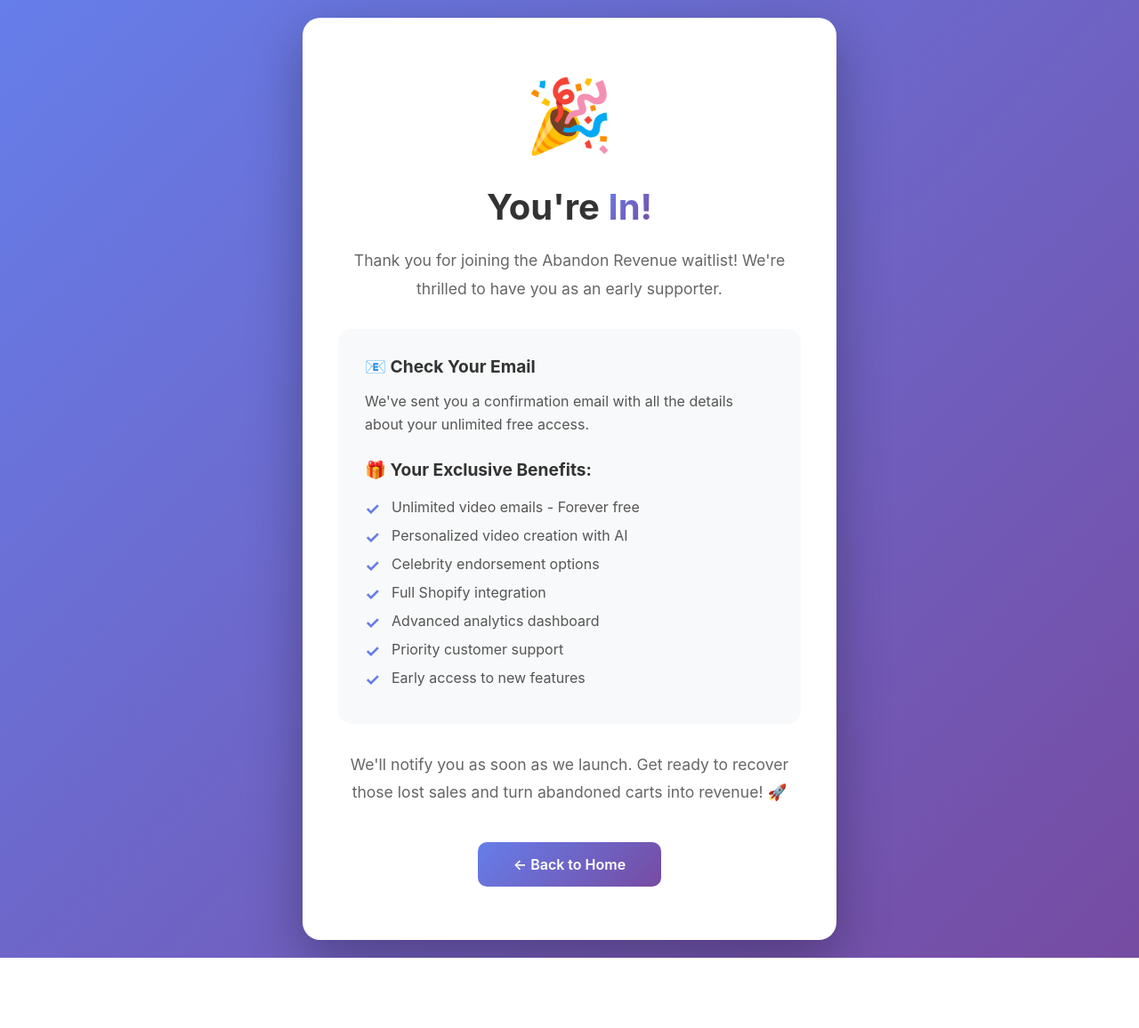
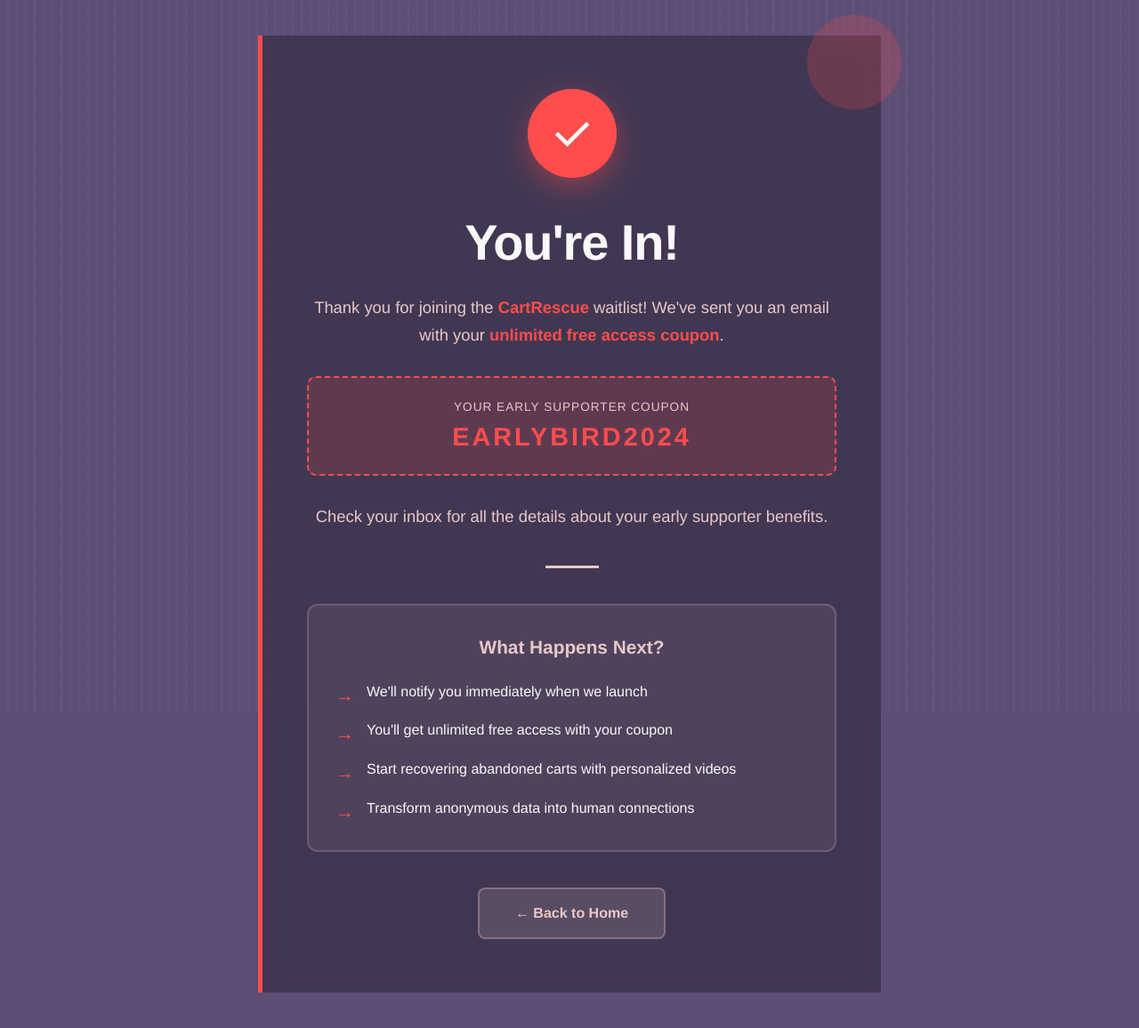
Before and after one commit to Eng-HassanRaza/abandonrevenue_shopify_project, a Django app: page /thank-you/ in a window 1280 px wide. Shown: the whole page at 89% size. Before the commit the page ends 1077 px from the top, so only its background shows below. Run offline with Django 4.2, Linux system fonts and the light colour scheme.

Commit message:
update html pages desing

```diff
--- a/waitlist/templates/waitlist/thank_you.html
+++ b/waitlist/templates/waitlist/thank_you.html
@@ -3,7 +3,7 @@
 <head>
     <meta charset="UTF-8">
     <meta name="viewport" content="width=device-width, initial-scale=1.0">
-    <title>Thank You - Abandon Revenue</title>
+    <title>You're In! - CartRescue</title>
     <style>
         * {
             margin: 0;
@@ -12,172 +12,246 @@
         }
 
         body {
-            font-family: -apple-system, BlinkMacSystemFont, 'Segoe UI', Roboto, 'Helvetica Neue', Arial, sans-serif;
-            background: linear-gradient(135deg, #667eea 0%, #764ba2 100%);
+            font-family: 'Helvetica Neue', -apple-system, BlinkMacSystemFont, 'Segoe UI', Roboto, Arial, sans-serif;
+            background: #5D4E75;
+            color: #F8F8F8;
             min-height: 100vh;
+            overflow-x: hidden;
+            position: relative;
             display: flex;
             align-items: center;
             justify-content: center;
-            padding: 20px;
+            padding: 40px 20px;
+        }
+
+        .waveform-bg {
+            position: fixed;
+            top: 0;
+            left: 0;
+            width: 100%;
+            height: 100%;
+            opacity: 0.03;
+            z-index: 0;
+            pointer-events: none;
+            background-image:
+                repeating-linear-gradient(90deg, transparent 0px, transparent 8px, #F8F8F8 8px, #F8F8F8 10px),
+                repeating-linear-gradient(0deg, transparent 0px, transparent 20px, #F8F8F8 20px, #F8F8F8 21px);
         }
 
         .container {
-            max-width: 600px;
+            position: relative;
+            z-index: 1;
+            max-width: 700px;
             width: 100%;
-            background: white;
-            border-radius: 20px;
-            padding: 60px 40px;
-            box-shadow: 0 20px 60px rgba(0, 0, 0, 0.3);
+            background: rgba(0, 0, 0, 0.3);
+            padding: 60px 50px;
+            border-left: 5px solid #FF4D4D;
+            backdrop-filter: blur(10px);
+        }
+
+        .container::before {
+            content: '';
+            position: absolute;
+            top: -20px;
+            right: -20px;
+            width: 100px;
+            height: 100px;
+            background: #FF4D4D;
+            opacity: 0.15;
+            border-radius: 50%;
+            animation: pulse 2s ease-in-out infinite;
+        }
+
+        @keyframes pulse {
+            0%, 100% { transform: scale(1); opacity: 0.15; }
+            50% { transform: scale(1.1); opacity: 0.25; }
+        }
+
+        .checkmark {
+            width: 100px;
+            height: 100px;
+            border-radius: 50%;
+            background: #FF4D4D;
+            margin: 0 auto 40px;
+            display: flex;
+            align-items: center;
+            justify-content: center;
+            font-size: 3.5rem;
+            color: #F8F8F8;
+            box-shadow: 0 10px 30px rgba(255, 77, 77, 0.4);
+            animation: checkPulse 1.5s ease-in-out;
+        }
+
+        @keyframes checkPulse {
+            0% { transform: scale(0.8); opacity: 0; }
+            50% { transform: scale(1.1); }
+            100% { transform: scale(1); opacity: 1; }
+        }
+
+        h1 {
+            font-size: clamp(2.5rem, 5vw, 3.5rem);
+            color: #F8F8F8;
+            margin-bottom: 25px;
+            font-weight: 700;
+            text-align: center;
+            letter-spacing: -0.02em;
+        }
+
+        .message {
+            font-size: 1.15rem;
+            color: #E8C8C8;
+            margin-bottom: 25px;
+            line-height: 1.7;
             text-align: center;
         }
 
-        .success-icon {
-            font-size: 80px;
-            margin-bottom: 30px;
-            animation: bounce 1s ease;
-        }
-
-        @keyframes bounce {
-            0%, 20%, 50%, 80%, 100% {
-                transform: translateY(0);
-            }
-            40% {
-                transform: translateY(-30px);
-            }
-            60% {
-                transform: translateY(-15px);
-            }
-        }
-
-        h1 {
-            font-size: 2.5rem;
-            color: #333;
-            margin-bottom: 20px;
+        .highlight {
+            color: #FF4D4D;
             font-weight: 700;
         }
 
-        .highlight {
-            background: linear-gradient(135deg, #667eea 0%, #764ba2 100%);
-            -webkit-background-clip: text;
-            -webkit-text-fill-color: transparent;
-            background-clip: text;
-            font-weight: 700;
+        .divider {
+            width: 60px;
+            height: 3px;
+            background: #E8C8C8;
+            margin: 40px auto;
         }
 
-        .message {
-            font-size: 1.1rem;
-            color: #666;
-            margin-bottom: 30px;
-            line-height: 1.8;
+        .next-steps {
+            background: rgba(232, 200, 200, 0.08);
+            padding: 35px 30px;
+            border-radius: 12px;
+            border: 2px solid rgba(232, 200, 200, 0.2);
+            margin-top: 40px;
         }
 
-        .info-box {
-            background: #f8f9fa;
-            padding: 30px;
-            border-radius: 15px;
-            margin: 30px 0;
-            text-align: left;
+        .next-steps h2 {
+            font-size: 1.3rem;
+            color: #E8C8C8;
+            margin-bottom: 25px;
+            text-align: center;
+            font-weight: 600;
         }
 
-        .info-box h3 {
-            color: #333;
-            margin-bottom: 15px;
-            font-size: 1.2rem;
+        .step {
+            margin-bottom: 18px;
+            color: #F8F8F8;
+            font-size: 1rem;
+            padding-left: 35px;
+            position: relative;
+            line-height: 1.6;
         }
 
-        .info-box p {
-            color: #555;
-            line-height: 1.6;
-            margin-bottom: 15px;
+        .step::before {
+            content: "→";
+            position: absolute;
+            left: 0;
+            color: #FF4D4D;
+            font-weight: bold;
+            font-size: 1.3rem;
         }
 
-        .info-box ul {
-            list-style: none;
-            margin-top: 20px;
+        .step:last-child {
+            margin-bottom: 0;
         }
 
-        .info-box li {
-            margin-bottom: 12px;
-            padding-left: 30px;
-            position: relative;
-            color: #555;
+        .coupon-highlight {
+            background: rgba(255, 77, 77, 0.15);
+            padding: 25px;
+            border-radius: 10px;
+            text-align: center;
+            margin: 30px 0;
+            border: 2px dashed #FF4D4D;
         }
 
-        .info-box li:before {
-            content: "✓";
-            position: absolute;
-            left: 0;
-            color: #667eea;
-            font-weight: bold;
-            font-size: 1.2rem;
+        .coupon-code {
+            font-size: 1.8rem;
+            font-weight: 700;
+            color: #FF4D4D;
+            letter-spacing: 3px;
+            margin-top: 10px;
+        }
+
+        .coupon-label {
+            font-size: 0.85rem;
+            color: #E8C8C8;
+            text-transform: uppercase;
+            letter-spacing: 1px;
         }
 
         .cta {
             margin-top: 40px;
+            text-align: center;
         }
 
         .cta a {
             display: inline-block;
-            padding: 15px 40px;
-            background: linear-gradient(135deg, #667eea 0%, #764ba2 100%);
-            color: white;
+            padding: 18px 40px;
+            background: rgba(232, 200, 200, 0.15);
+            color: #E8C8C8;
             text-decoration: none;
-            border-radius: 10px;
+            border-radius: 8px;
             font-weight: 600;
-            transition: transform 0.2s, box-shadow 0.2s;
+            transition: all 0.3s;
+            border: 2px solid rgba(232, 200, 200, 0.3);
         }
 
         .cta a:hover {
+            background: rgba(232, 200, 200, 0.25);
+            border-color: #E8C8C8;
             transform: translateY(-2px);
-            box-shadow: 0 10px 25px rgba(102, 126, 234, 0.4);
         }
 
         @media (max-width: 768px) {
             .container {
-                padding: 40px 25px;
+                padding: 40px 30px;
+            }
+
+            .checkmark {
+                width: 80px;
+                height: 80px;
+                font-size: 2.5rem;
             }
 
             h1 {
                 font-size: 2rem;
             }
 
-            .success-icon {
-                font-size: 60px;
+            .message {
+                font-size: 1rem;
             }
         }
     </style>
 </head>
 <body>
+    <div class="waveform-bg"></div>
+
     <div class="container">
-        <div class="success-icon">🎉</div>
-
-        <h1>You're <span class="highlight">In!</span></h1>
-
+        <div class="checkmark">✓</div>
+        <h1>You're In!</h1>
         <p class="message">
-            Thank you for joining the Abandon Revenue waitlist! We're thrilled to have you as an early supporter.
+            Thank you for joining the <span class="highlight">CartRescue</span> waitlist!
+            We've sent you an email with your <span class="highlight">unlimited free access coupon</span>.
         </p>
 
-        <div class="info-box">
-            <h3>📧 Check Your Email</h3>
-            <p>
-                We've sent you a confirmation email with all the details about your unlimited free access.
-            </p>
-
-            <h3 style="margin-top: 25px;">🎁 Your Exclusive Benefits:</h3>
-            <ul>
-                <li>Unlimited video emails - Forever free</li>
-                <li>Personalized video creation with AI</li>
-                <li>Celebrity endorsement options</li>
-                <li>Full Shopify integration</li>
-                <li>Advanced analytics dashboard</li>
-                <li>Priority customer support</li>
-                <li>Early access to new features</li>
-            </ul>
+        <div class="coupon-highlight">
+            <div class="coupon-label">Your Early Supporter Coupon</div>
+            <div class="coupon-code">EARLYBIRD2024</div>
         </div>
 
         <p class="message">
-            We'll notify you as soon as we launch. Get ready to recover those lost sales and turn abandoned carts into revenue! 🚀
+            Check your inbox for all the details about your early supporter benefits.
         </p>
+
+        <div class="divider"></div>
+
+        <div class="next-steps">
+            <h2>What Happens Next?</h2>
+            <div class="step">We'll notify you immediately when we launch</div>
+            <div class="step">You'll get unlimited free access with your coupon</div>
+            <div class="step">Start recovering abandoned carts with personalized videos</div>
+            <div class="step">Transform anonymous data into human connections</div>
+        </div>
 
         <div class="cta">
             <a href="/">← Back to Home</a>
```
Also changed, not shown: waitlist/templates/waitlist/welcome_email.html (+224 -87 lines).
